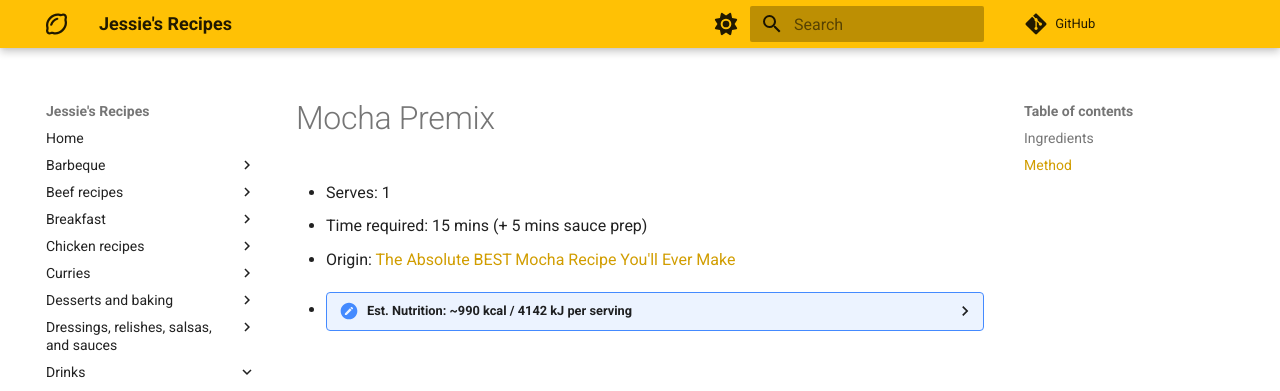
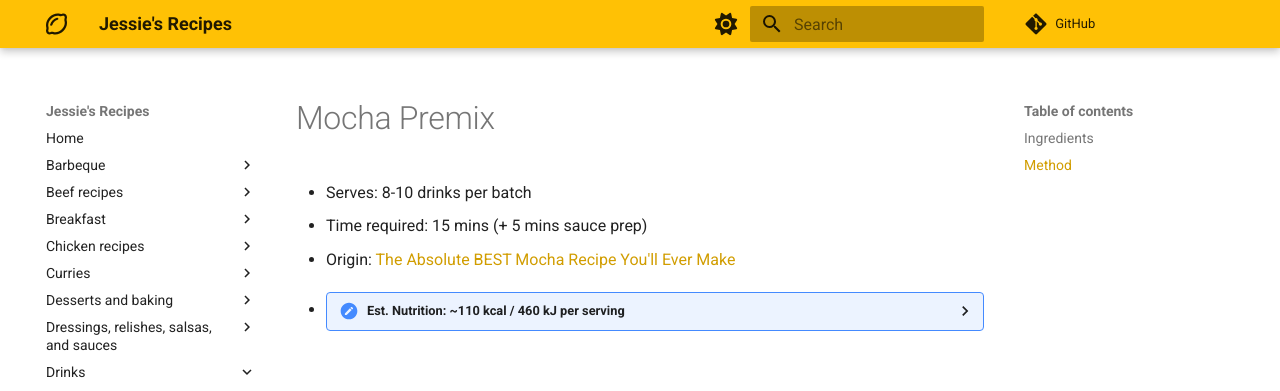
Before and after one commit to Adroz/recipe-database, an MkDocs documentation site: the page built from docs/drinks/iced-mocha.md, in a window 1280 px wide and 1111 px high. Shown: the top 391 px of the window. Built offline with MkDocs 1.6.1 and Material for MkDocs 9.7.7, drawn with Linux system fonts in a browser that asks for light colours; comment, search, counter and statistics services are not loaded.

Commit message:
Update serves to 8-10 drinks per batch

```diff
--- a/docs/drinks/iced-mocha.md
+++ b/docs/drinks/iced-mocha.md
@@ -1,5 +1,5 @@
 # Mocha Premix
-* Serves: 1
+* Serves: 8-10 drinks per batch
 * Time required: 15 mins (+ 5 mins sauce prep)
 * Origin: [The Absolute BEST Mocha Recipe You'll Ever Make](https://www.youtube.com/watch?v=906khxWTiIw)
 
```
